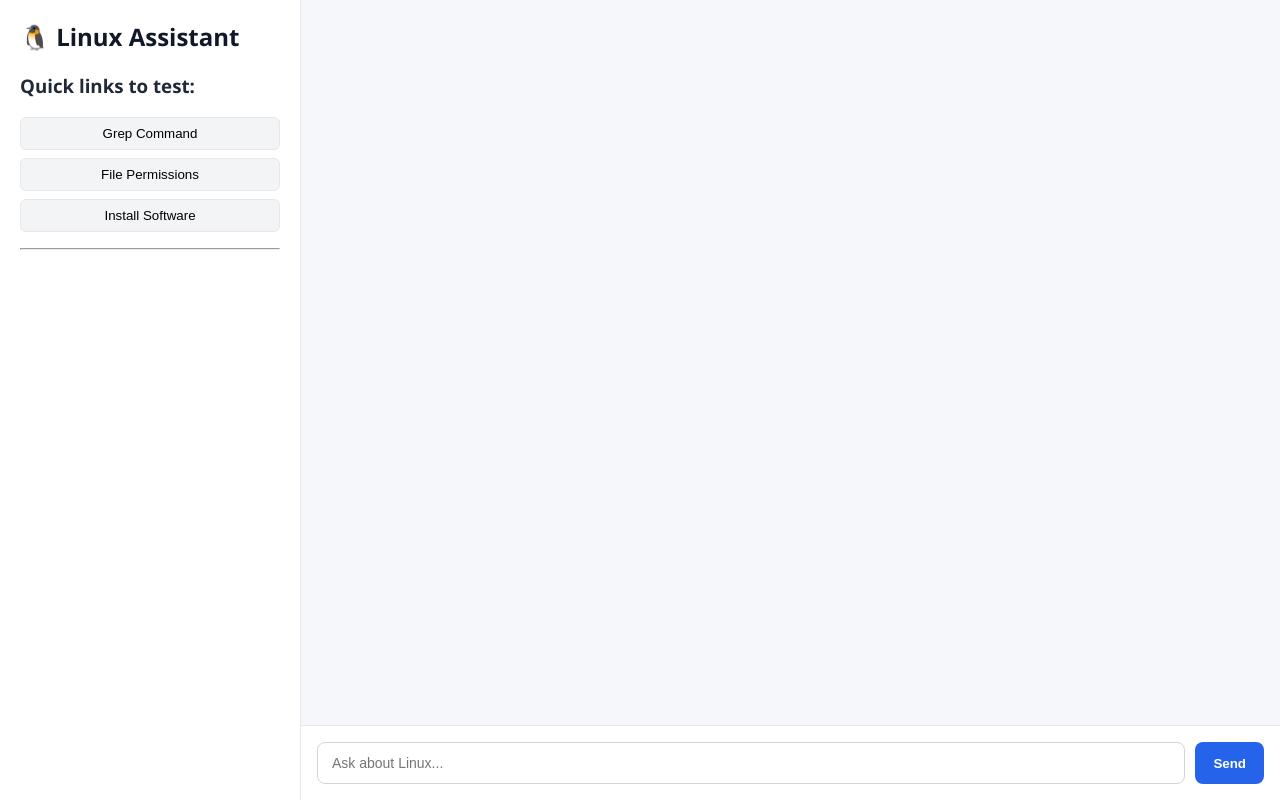
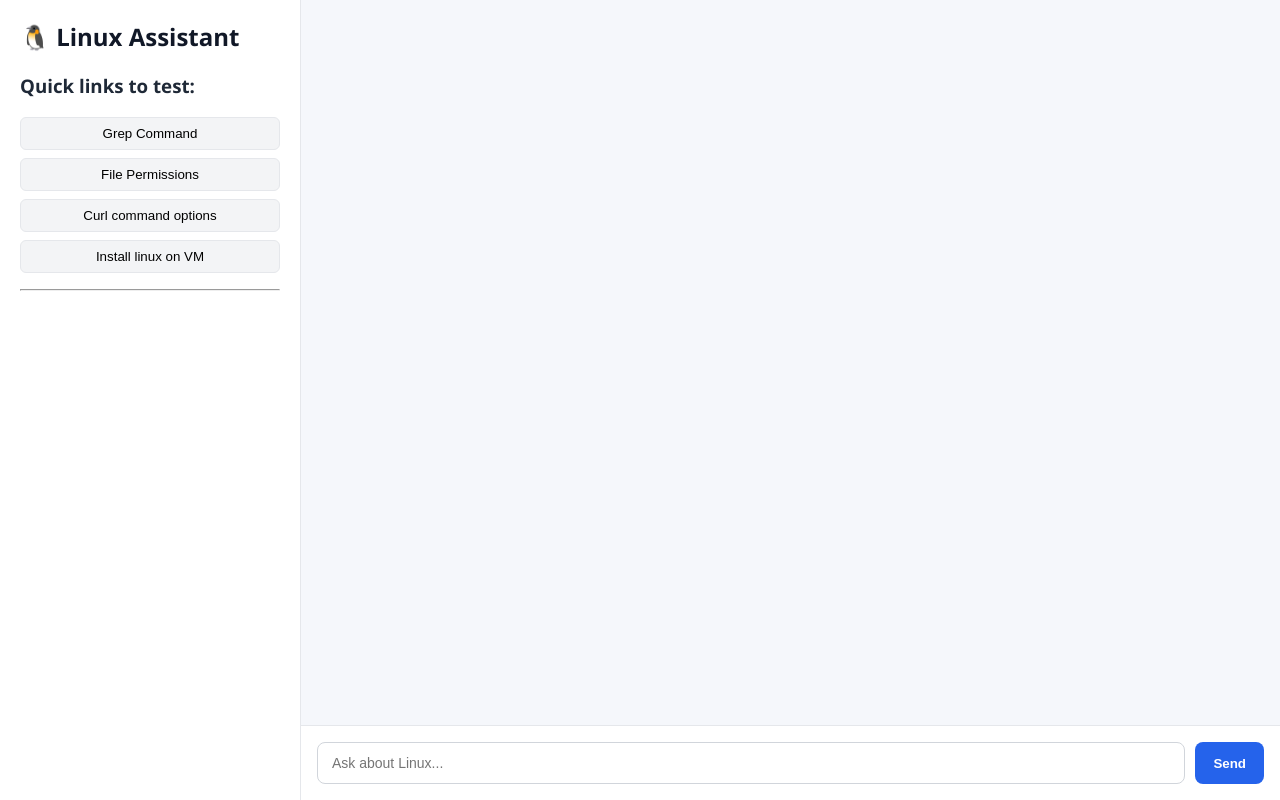
Before and after one commit to Irfan-Alaam/RAG_task_ODCRU, a FastAPI app: page / in a window 1280 px wide. Run offline with FastAPI, Linux system fonts and the light colour scheme.

Commit message:
few UI changes done

```diff
--- a/UI/template/index.html
+++ b/UI/template/index.html
@@ -11,7 +11,8 @@
   <h3>Quick links to test:</h3>
   <button onclick="quick('What does grep command do')">Grep Command</button>
   <button onclick="quick('Explain Linux file permissions')">File Permissions</button>
-  <button onclick="quick('How to install software on my virtual machine?')">Install Software</button>
+  <button onclick="quick('Options of curl command')">Curl command options</button>
+  <button onclick="quick('How do i install linux on my virtual machine')">Install linux on VM</button>
   <hr>
 </div>
 
```
